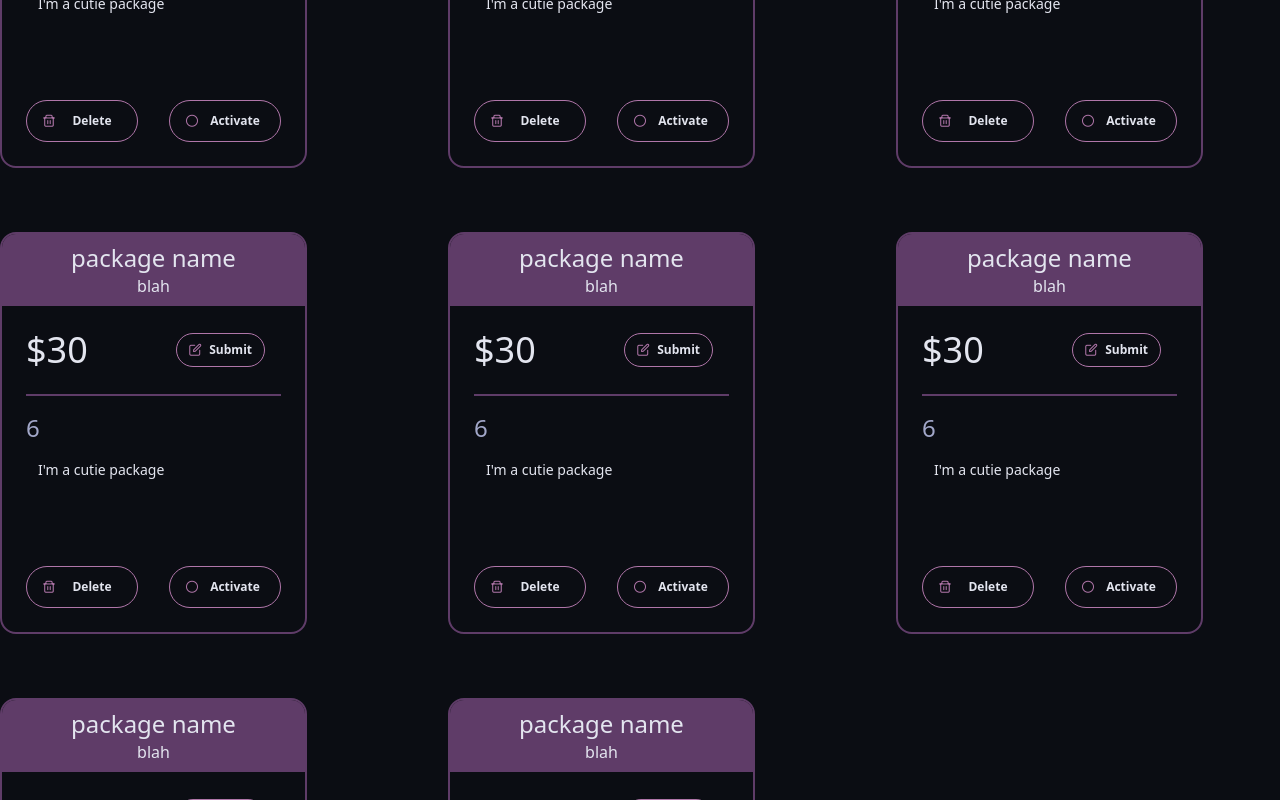
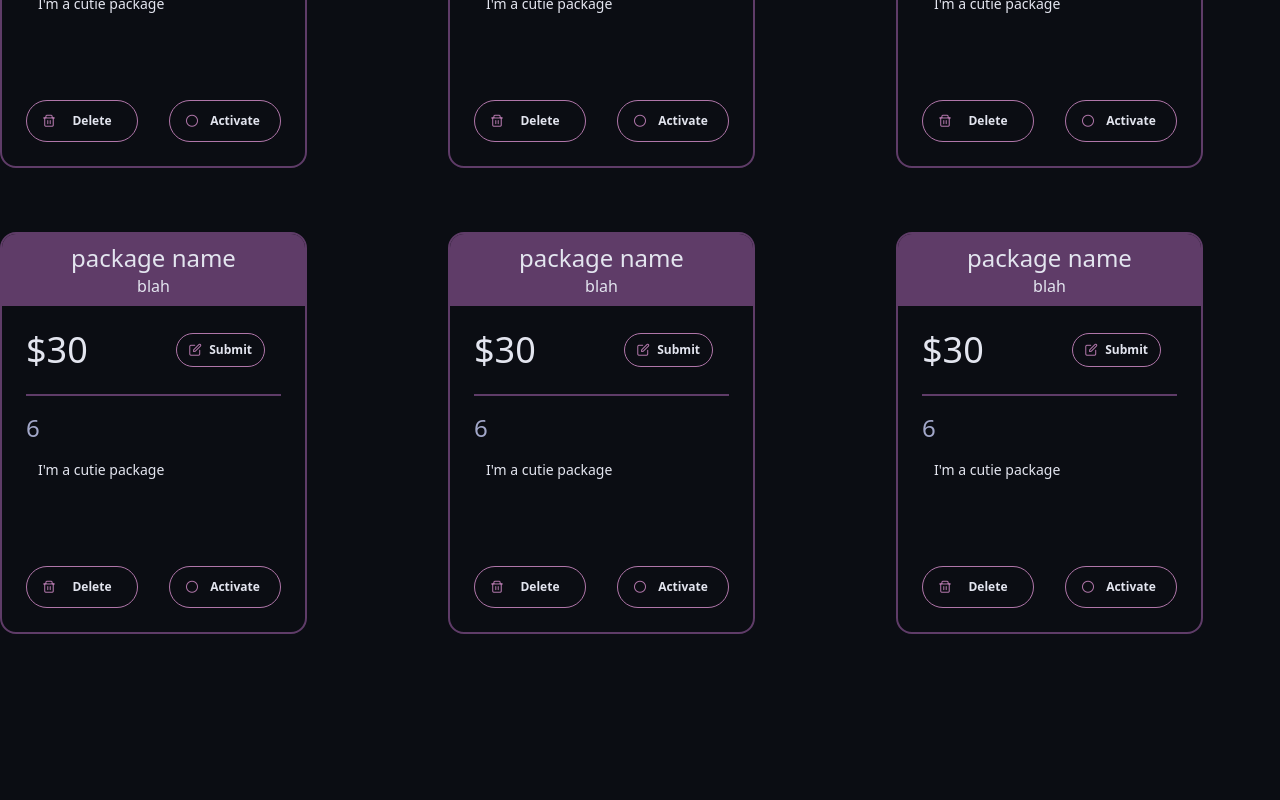
Before and after one commit to OmarGamal10/Lifta, a React (Vite) app in the folder FrontEnd/: page / in a window 1280 px wide. Shown: the part 234-1034 px from the top of the page. After the commit the page ends 868 px from the top, so only its background shows below. Built offline with nearby package versions, Linux system fonts and the light colour scheme.

Commit message:
package dashboard without add package✅

```diff
--- a/FrontEnd/src/components/packageDashboard.jsx
+++ b/FrontEnd/src/components/packageDashboard.jsx
@@ -1,90 +1,85 @@
 import "./output.css"; // Adjust the path as needed
 import { PackageCard } from "./packageCard";
 
-const obj = {
+const objs = [
+  {
+    id: 1,
     name: "package name",
     type: "blah",
     price: 30,
     duration: 6,
     description: "I'm a cutie package",
     isActive: true,
-};
+  },
+  {
+    id: 2,
+    name: "package name",
+    type: "blah",
+    price: 30,
+    duration: 6,
+    description: "I'm a cutie package",
+    isActive: true,
+  },
+  {
+    id: 3,
+    name: "package name",
+    type: "blah",
+    price: 30,
+    duration: 6,
+    description: "I'm a cutie package",
+    isActive: true,
+  },
+  {
+    id: 4,
+
+    name: "package name",
+    type: "blah",
+    price: 30,
+    duration: 6,
+    description: "I'm a cutie package",
+    isActive: true,
+  },
+  {
+    id: 5,
+    name: "package name",
+    type: "blah",
+    price: 30,
+    duration: 6,
+    description: "I'm a cutie package",
+    isActive: true,
+  },
+  {
+    id: 6,
+    name: "package name",
+    type: "blah",
+    price: 30,
+    duration: 6,
+    description: "I'm a cutie package",
+    isActive: true,
+  },
+];
+
+function renderCards() {
+  const cards = objs.map((obj) => {
+    return (
+      <PackageCard
+        key={obj.id}
+        name={obj.name}
+        description={obj.description}
+        price={obj.price}
+        duration={obj.duration}
+        view={0}
+        type={obj.type}
+      />
+    );
+  });
+  return cards;
+}
 
 export function PackageDashboard() {
   return (
     <div className="grid grid-cols-[repeat(auto-fit,_minmax(300px,_1fr))] gap-16 w-full">
-      <PackageCard
-        name={obj.name}
-        type={obj.type}
-        price={obj.price}
-        duration={obj.duration}
-        description={obj.description}
-        isActive={obj.isActive}
-        view={0}
-      />
-      <PackageCard
-        name={obj.name}
-        type={obj.type}
-        price={obj.price}
-        duration={obj.duration}
-        description={obj.description}
-        isActive={obj.isActive}
-        view={0}
-      />
-      <PackageCard
-        name={obj.name}
-        type={obj.type}
-        price={obj.price}
-        duration={obj.duration}
-        description={obj.description}
-        isActive={obj.isActive}
-        view={0}
-      />
-      <PackageCard
-        name={obj.name}
-        type={obj.type}
-        price={obj.price}
-        duration={obj.duration}
-        description={obj.description}
-        isActive={obj.isActive}
-        view={0}
-      />
-      <PackageCard
-        name={obj.name}
-        type={obj.type}
-        price={obj.price}
-        duration={obj.duration}
-        description={obj.description}
-        isActive={obj.isActive}
-        view={0}
-      />
-      <PackageCard
-        name={obj.name}
-        type={obj.type}
-        price={obj.price}
-        duration={obj.duration}
-        description={obj.description}
-        isActive={obj.isActive}
-        view={0}
-      />
-      <PackageCard
-        name={obj.name}
-        type={obj.type}
-        price={obj.price}
-        duration={obj.duration}
-        description={obj.description}
-        isActive={obj.isActive}
-        view={0}
-      />
-      <PackageCard
-        name={obj.name}
-        type={obj.type}
-        price={obj.price}
-        duration={obj.duration}
-        description={obj.description}
-        isActive={obj.isActive}
-        view={0}
-      />
+      {renderCards()}
     </div>
   );
 }
```
Lines whose indentation alone changed are shown as unchanged.
